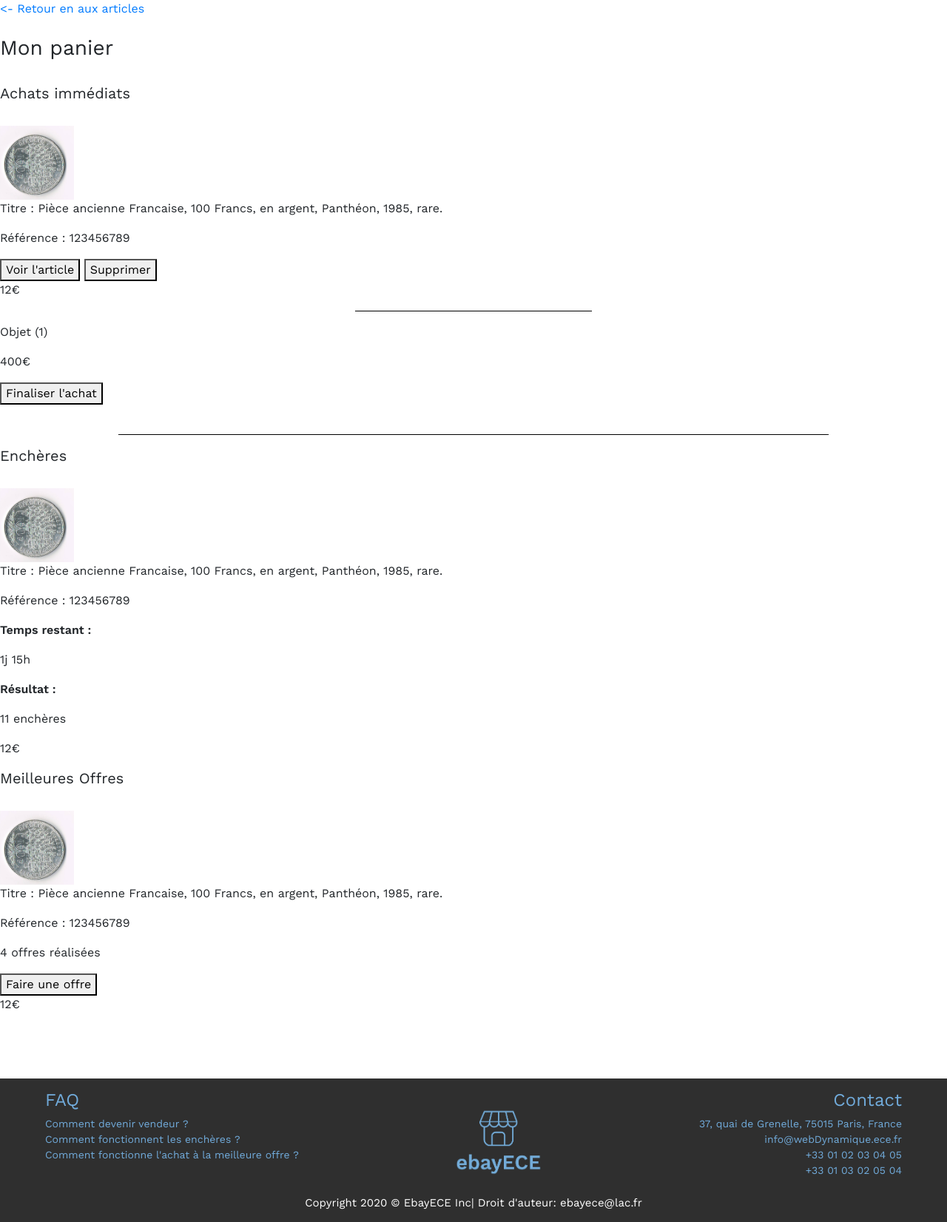
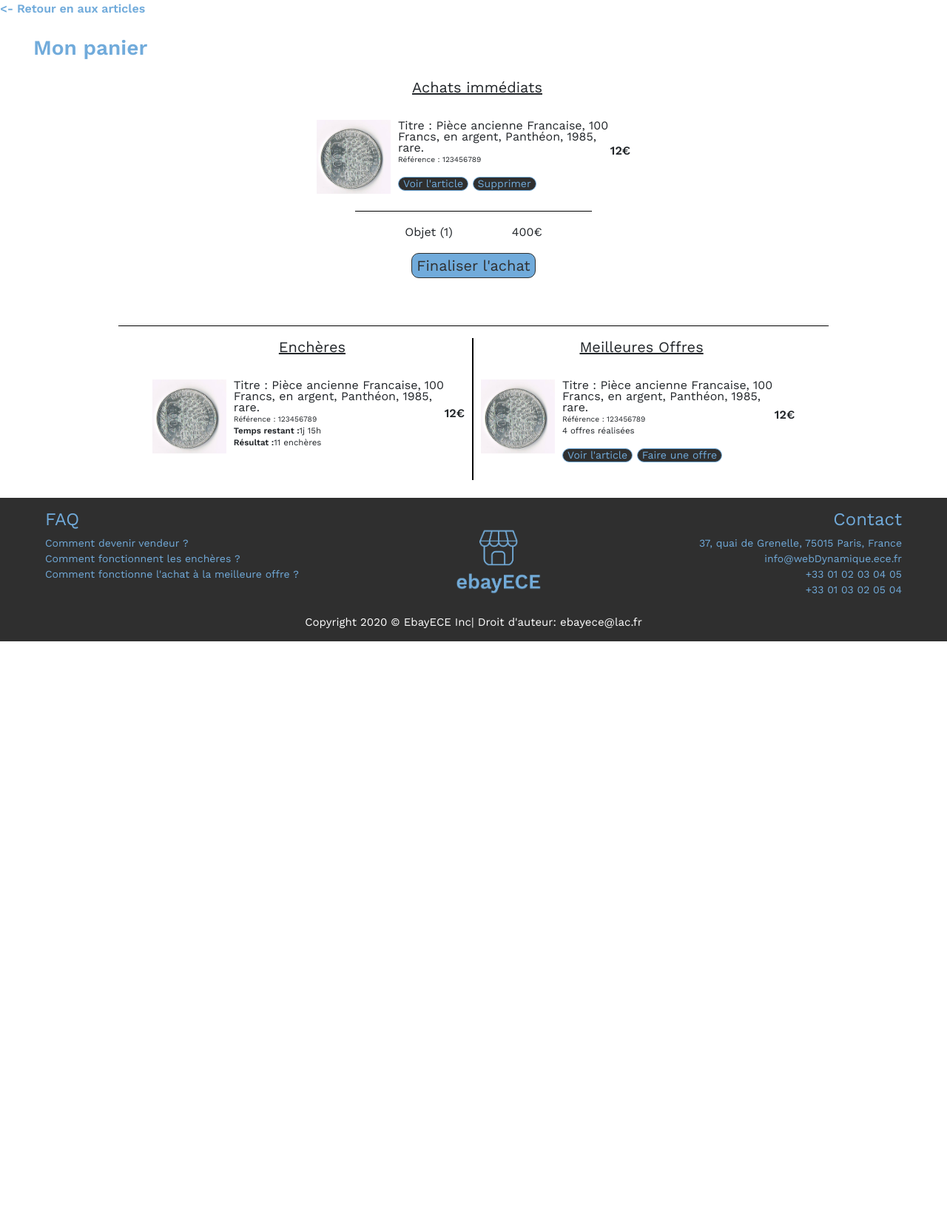
Before and after one commit to arlaty/ProjetPiscine, a PHP site: page /panier.php in a window 1280 px wide. Shown: the part 157-1809 px from the top of the page at 74% size. After the commit the page ends 1024 px from the top, so only its background shows below. Run offline with PHP 8.4, Linux system fonts and the light colour scheme.

Commit message:
Ajout et modification page panier.php pour l'acheteur

```diff
--- a/panier.php
+++ b/panier.php
@@ -86,7 +86,9 @@
                     <p>Titre : Pièce ancienne Francaise, 100 Francs, en argent, Panthéon, 1985, rare.</p>
                     <p class="monPanierReference">Référence : 123456789</p>
                     <p class="infoenchere"> 4 offres réalisées </p>
+                    <button type="button" name="voir" class="suprPanier">Voir l'article</button>
                     <button type="button" name="offre1" class="suprPanier">Faire une offre</button>
+
                 </div>
                 <div class="monPanierPrixArticle">
                     <p>12€</p>
--- a/style.css
+++ b/style.css
@@ -487,6 +487,122 @@ footer .Contact{
 
 /*FIN Mon Compte*/
 
+/*========================================================================================*/
+/*css pour la page panier */
+
+.monpanierRetourA {
+    text-decoration: none;
+    color: #71ABDB;
+    font-weight: bold;
+    clear: all;
+}
+.monPanierHeader{
+    margin: 0px 0px 0px 45px;
+    font-weight: bold;
+    color: #71ABDB;
+}
+
+
+.achatsImmediats{
+    margin: auto;
+    padding: 0px 0px 0px 10px;
+    width: 34.7vw;
+
+}
+.ssTitreCPanier {
+    text-align: center;
+    text-decoration: underline;
+}
+/*Affichage d'un article dans le panier pour la catégorie achat immédiat*/
+.articlePanier{
+    display: inline-flex;
+    align-items: flex-start;
+}
+.titreDescR{
+    line-height: 15px;
+    margin: 0px 0px 0px 10px;
+    font-size: 1.25vw;
+}
+.monPanierPrixArticle{
+    align-self: center;
+    padding-right: 10px;
+    font-weight: bold;
+    font-size: 1.25vw
+}
+.monPanierReference{
+    font-size: 0.8vw;
+    margin-top: -15px;
+}
+.TotalAchatImmediat{
+    display: flex;
+    justify-content: center;
+}
+.prixTotalAI{
+    margin:0px 0px 0px 80px ;
+}
+
+.monPanierDev{
+    display: flex;
+    justify-content: center;
+}
+
+.encheres{
+    width: 34.7vw;
+    padding: 0px 0px 0px 10px;
+    border-right: 2px solid #000000;
+
+}
+
+.meilleuresOffres{
+    padding: 0px 0px 0px 10px;
+    width: 34.7vw;
+}
+
+/*Affichage d'un article dans le panier pour la catégorie enchère et meilleur offre*/
+.tpsRestant{
+    display: flex;
+    align-items: flex-start;
+}
+.infoResultatEnchere{
+    display: flex;
+    align-items: flex-start;
+}
+.infoenchere{
+    margin-top: -15px;
+    font-size: 0.9vw;
+}
+/*Bouton finaliser l'achat*/
+.finaliserAchat{
+    background-color: #71ABDB;
+    border: 1px solid #2F2F2D;
+    color: #2F2F2F;
+    text-align: center;
+    border-radius: 10px;
+    font-size: 20px;
+    margin: auto;
+    display: block;
+    transition-duration: 0.4s;
+}
+.finaliserAchat:hover{
+    opacity: 0.8;
+}
+
+/*Autres boutons de la page*/
+.suprPanier {
+    background-color: #2F2F2F;
+    border: 0.7px solid #71ABDB;
+    color: #71ABDB;
+    text-align: center;
+    border-radius: 15px;
+    font-size: 1.1vw;
+    margin: auto;
+}
+.suprPanier:hover{
+    opacity: 0.8;
+}
+
+/*==================================================================================*/
+
 /*Responsive*/
 
 @media only screen and (max-width: 1330px){
```
